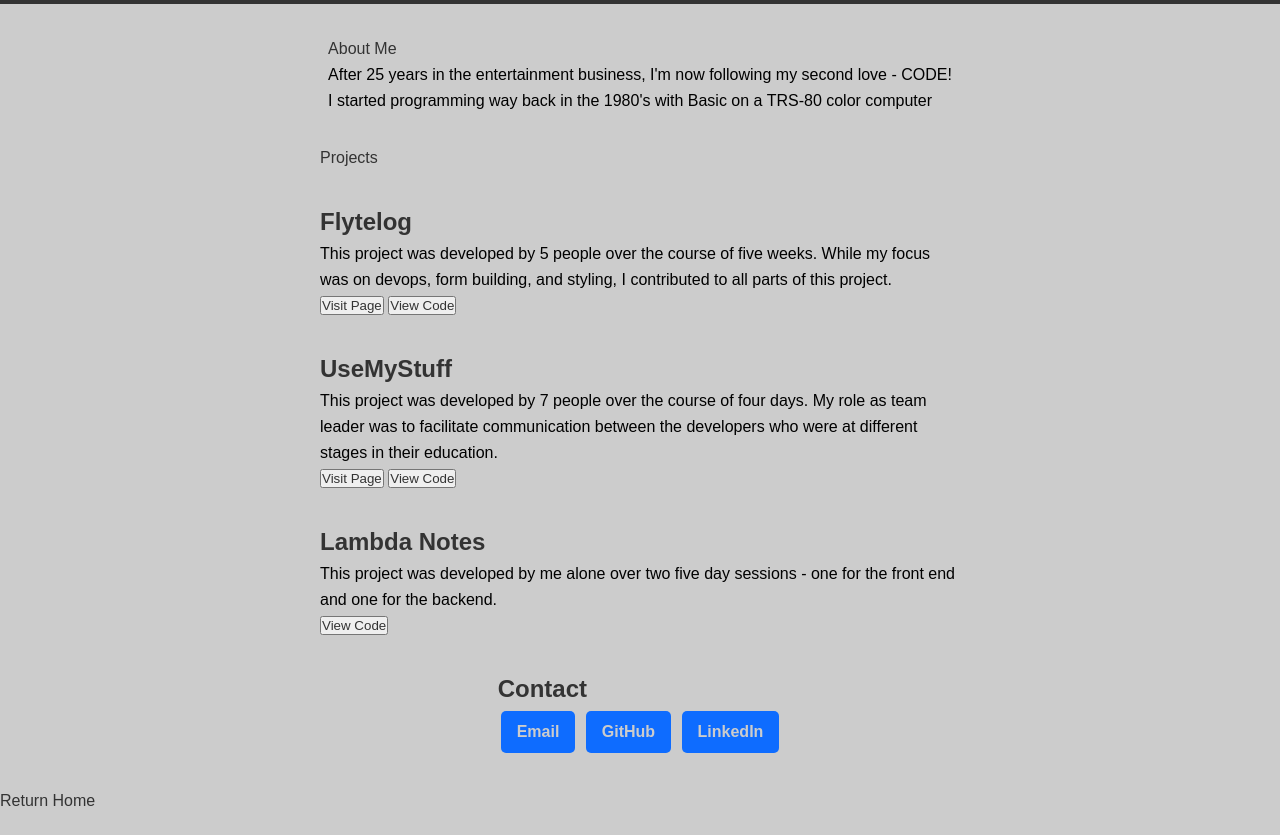
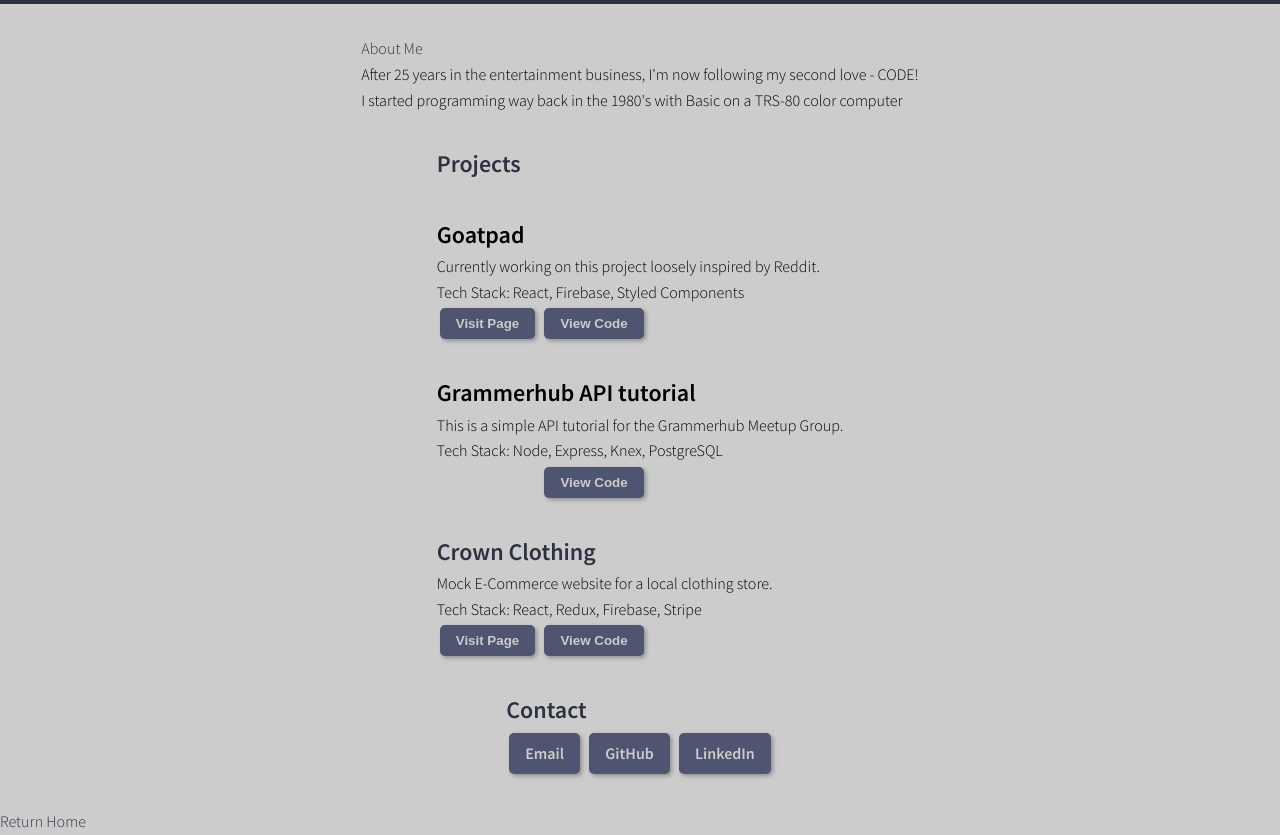
Before and after one commit to smodish-playground/2022-Portfolio, a website: page index.html in a window 1280 px wide. Shown: the part 66-901 px from the top of the page. Before the commit the page ends 879 px from the top, so only its background shows below. Drawn offline with Linux system fonts and the light colour scheme.

Commit message:
Updated Projects and more styles

```diff
--- a/index.html
+++ b/index.html
@@ -10,6 +10,7 @@
 
   <body>
     <div class="stack">
+      <!-- Navbar -->
       <nav>
         <div class="container flex-row">
           <h1>Steve Smodish</h1>
@@ -28,97 +29,96 @@
       </nav>
       <main>
         <div class="stack">
+          <!-- About -->
           <section class="about container">
             <a href="#about" name="about">About Me</a>
             <p>
               After 25 years in the entertainment business, I'm now following my
               second love - CODE!
-            </p>
-            <p>
+              <br />
               I started programming way back in the 1980's with Basic on a
               TRS-80 color computer
             </p>
           </section>
+
+          <!-- Projects -->
           <section class="projects container stack">
-            <a href="projects" name="projects">Projects</a>
+            <a href="projects" name="projects"><h2>Projects</h2></a>
 
+            <!-- GOATPAD -->
+            <article class="project">
+              <h2>Goatpad</h2>
+              <p>
+                Currently working on this project loosely inspired by Reddit.
+              </p>
+              <p>Tech Stack: React, Firebase, Styled Components</p>
+
+              <a href="https://goat-pad.web.app/">
+                <button class="btn-primary">Visit Page</button>
+              </a>
+              <a href="https://github.com/grammerhub/goatpad">
+                <button class="btn-primary">View Code</button>
+              </a>
+            </article>
+
+            <!-- Grammerhub API -->
+            <article class="project">
+              <h2>Grammerhub API tutorial</h2>
+              <p>
+                This is a simple API tutorial for the Grammerhub Meetup Group.
+              </p>
+              <p>Tech Stack: Node, Express, Knex, PostgreSQL</p>
+              <a href="https://bw2-techstuff.netlify.com/">
+                <button class="btn-primary btn-disabled" disabled>
+                  Visit Page
+                </button>
+              </a>
+              <a
+                href="https://github.com/lambda-build-week-2-use-my-tech-stuff"
+              >
+                <button class="btn-primary">View Code</button>
+              </a>
+            </article>
+
+            <!-- Crown Clothing -->
             <article class="project">
               <a href="project" name="project">
-                <h2>Flytelog</h2>
+                <h2>Crown Clothing</h2>
               </a>
-              <p>
-                This project was developed by 5 people over the course of five
-                weeks. While my focus was on devops, form building, and styling,
-                I contributed to all parts of this project.
-              </p>
-              <button>
-                <a href="https://lab9-flightlogs.firebaseapp.com/"
-                  >Visit Page</a
-                >
-              </button>
-              <button>
-                <a href="https://github.com/Lambda-School-Labs/labs9-flight-log"
-                  >View Code</a
-                >
-              </button>
-            </article>
-            <article class="project">
-              <a href="project" name="project">
-                <h2>UseMyStuff</h2>
+              <p>Mock E-Commerce website for a local clothing store.</p>
+              <p>Tech Stack: React, Redux, Firebase, Stripe</p>
+              <a href="https://crown-clothing.web.app/">
+                <button class="btn-primary">Visit Page</button>
               </a>
-              <p>
-                This project was developed by 7 people over the course of four
-                days. My role as team leader was to facilitate communication
-                between the developers who were at different stages in their
-                education.
-              </p>
-              <button>
-                <a href="https://bw2-techstuff.netlify.com/">Visit Page</a>
-              </button>
-              <button>
-                <a
-                  href="https://github.com/lambda-build-week-2-use-my-tech-stuff"
-                  >View Code</a
-                >
-              </button>
-            </article>
-            <article class="project">
-              <a href="project" name="project">
-                <h2>Lambda Notes</h2>
+              <a href="https://github.com/ssmodish/crwn-clothing">
+                <button class="btn-primary">View Code</button>
               </a>
-              <p>
-                This project was developed by me alone over two five day
-                sessions - one for the front end and one for the backend.
-              </p>
-              <button>
-                <a href="https://github.com/ssmodish/lambda-notes-redux"
-                  >View Code</a
-                >
-              </button>
             </article>
           </section>
         </div>
       </main>
+
+      <!-- Footer -->
       <footer class="contact container">
         <h2><a href="contact" name="contact">Contact</a></h2>
+        <a href="mailto://stevesmodish@gmail.com">
           <div class="btn-primary">
-          <a href="mailto://stevesmodish@gmail.com">
             <span class="service_logo" id="email"></span>
             Email
+          </div>
         </a>
-        </div>
+        <a href="https://github.com/ssmodish">
           <div class="btn-primary">
-          <a href="https://github.com/ssmodish">
             <span class="service_logo" id="github"></span>
             GitHub
+          </div>
         </a>
-        </div>
+        <a href="https://www.linkedin.com/in/stevesmodish/">
           <div class="btn-primary">
-          <a href="https://www.linkedin.com/in/stevesmodish/">
             <span class="service_logo" id="linkedin"></span>
             LinkedIn
+          </div>
         </a>
-        </div>
       </footer>
       <a href="https://www.stevesmodish.com">
         <span class="service_logo" id="homepage"></span>Return Home
--- a/scss/_buttons.scss
+++ b/scss/_buttons.scss
@@ -3,14 +3,26 @@
   border-radius: 5px;
   padding: 0.5rem 1rem;
   margin: 3px;
+  border: none;
+  box-shadow: 2px 2px 4px rgba(0, 0, 0, 0.3);
+  color: $light-color;
+  font-weight: 600;
+
+  @keyframes btn-hover {
+    from {
+      transform: scale(1);
+      box-shadow: 2px 2px 4px rgba(0, 0, 0, 0.3);
+    }
+    to {
+      transform: scale(0.98);
+      box-shadow: 1px 1px 3px rgba(0, 0, 0, 0.3);
+    }
+  }
 
   &:hover {
+    animation: btn-hover 0.2s ease-in-out;
     transform: scale(0.98);
-  }
-
-  & a {
-    color: $light-color;
-    font-weight: 600;
+    box-shadow: 1px 1px 3px rgba(0, 0, 0, 0.3);
   }
 }
 
@@ -23,3 +35,16 @@
   @extend %btn;
   background-color: $secondary;
 }
+
+.btn-disabled {
+  @extend %btn;
+  background-color: $light-color;
+  color: $light-color;
+  box-shadow: none;
+
+  &:hover {
+    animation: none;
+    transform: none;
+    box-shadow: none;
+  }
+}
--- a/scss/_config.scss
+++ b/scss/_config.scss
@@ -1,5 +1,9 @@
-$font-stack: Arial, Helvetica, sans-serif;
+@use "sass:color";
+
+@import url("https://fonts.googleapis.com/css?family=Raleway:200,700|Source+Sans+Pro:300,600,300italic,600italic");
+
+$font-stack: "Source Sans Pro", Arial, Helvetica, sans-serif;
 $light-color: #cccccc;
-$dark-color: #333333;
-$primary: #0e6cff;
-$secondary: #ff8700;
+$dark-color: #2e3141;
+$primary: color.scale($dark-color, $lightness: 20%);
+$secondary: #cc8733;
--- a/scss/styles.scss
+++ b/scss/styles.scss
@@ -7,6 +7,7 @@
   margin: 0;
   padding: 0;
   box-sizing: border-box;
+  // font-size: 1.2rem;
 }
 
 body {
```
Also changed, not shown: css/styles.css. Lines whose indentation alone changed are shown as unchanged.
